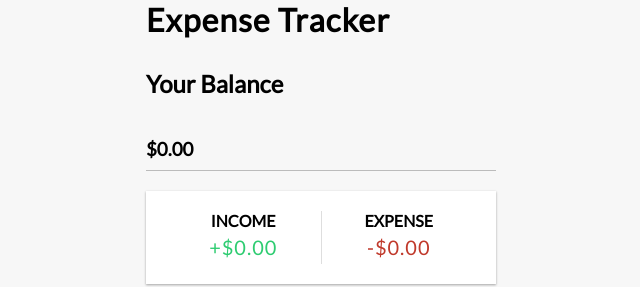
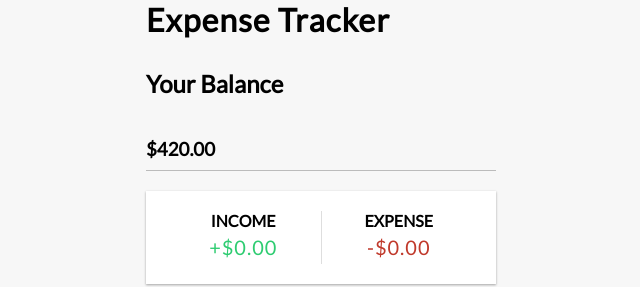
Before and after one commit to gerhynes/expense-tracker-react, a React (Create React App) app: page / in a window 1280 px wide. Shown: the top 287 px of the page, without its empty margins (319-959 px from the left). Built offline with nearby package versions, Linux system fonts and the light colour scheme.

Commit message:
Connect Balance to Context

```diff
--- a/src/components/Balance.js
+++ b/src/components/Balance.js
@@ -1,10 +1,16 @@
-import React from "react";
+import React, { useContext } from "react";
+import { GlobalContext } from "../context/GlobalState";
 
 const Balance = () => {
+  const { transactions } = useContext(GlobalContext);
+
+  const amounts = transactions.map((transaction) => transaction.amount);
+  const total = amounts.reduce((acc, item) => (acc += item), 0).toFixed(2);
+
   return (
     <div>
       <h2>Your Balance</h2>
-      <h3>$0.00</h3>
+      <h3>${total}</h3>
     </div>
   );
 };
--- a/src/components/TransactionList.js
+++ b/src/components/TransactionList.js
@@ -1,6 +1,7 @@
 import React, { useContext } from "react";
+import Transaction from "./Transaction";
+
 import { GlobalContext } from "../context/GlobalState";
-import Transaction from "./Transaction";
 
 const TransactionList = () => {
   const { transactions } = useContext(GlobalContext);
```
